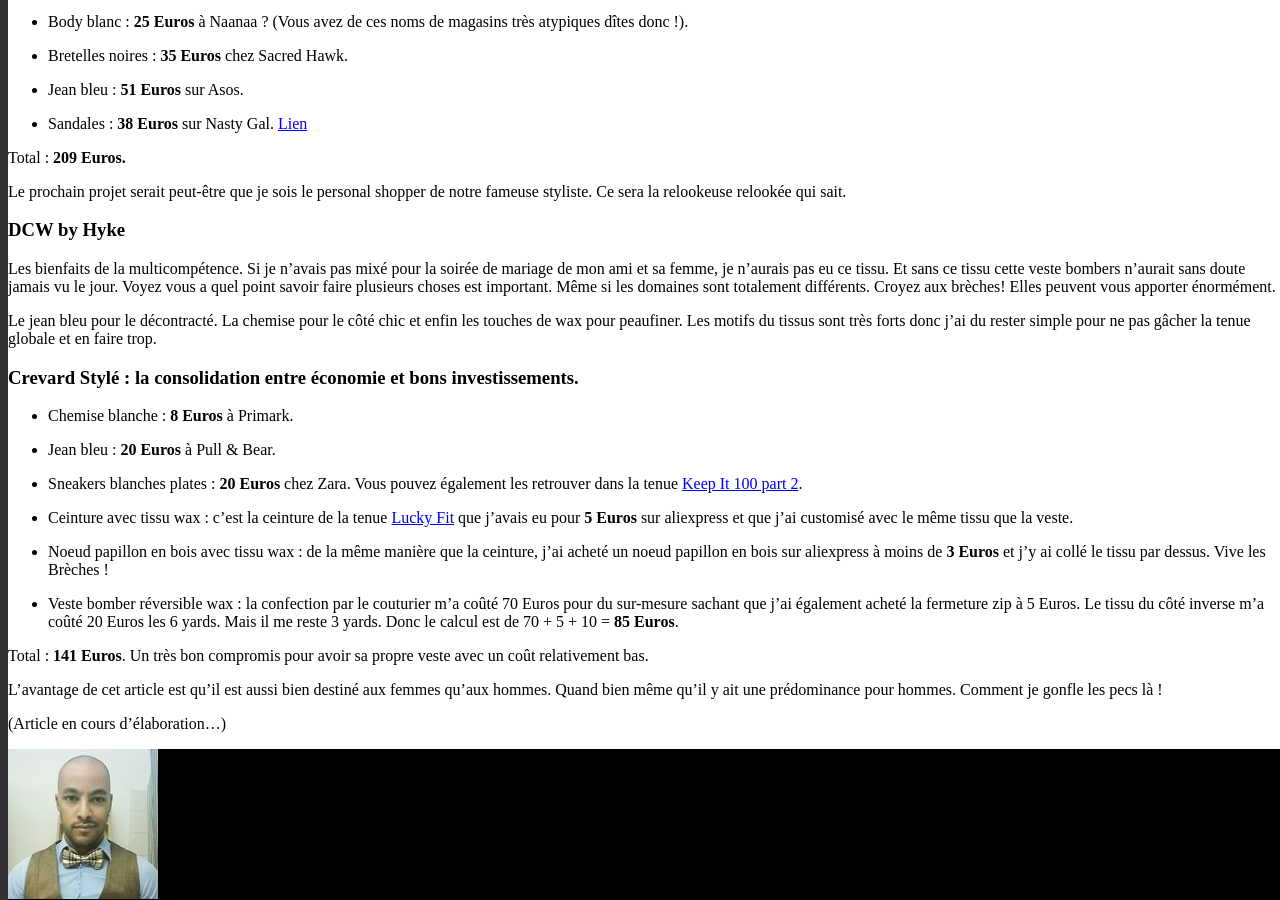
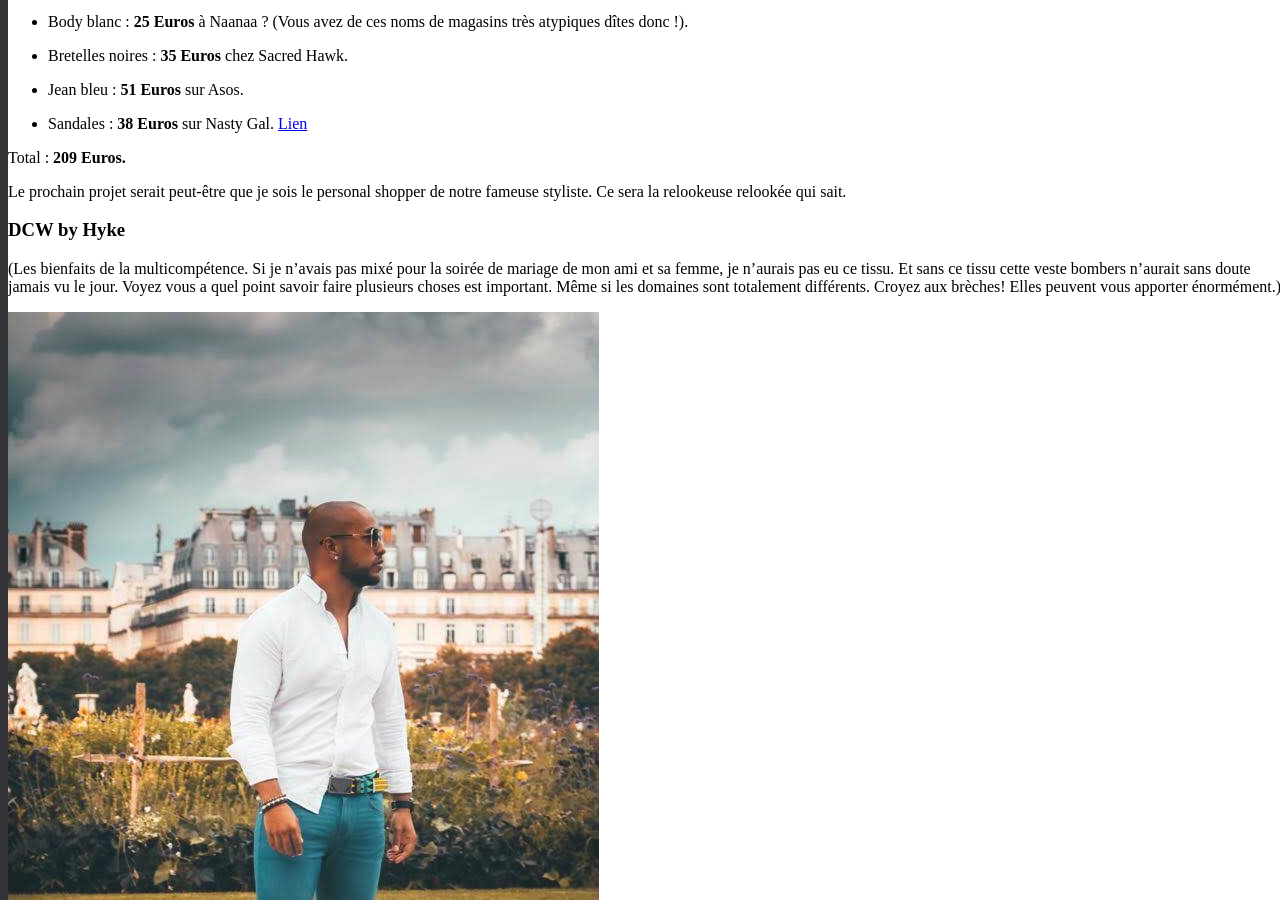
Before and after one commit to darkh2/darkh2.github.io, a Jekyll site: the page built from _posts/2018-08-26-Décontracté-Chic-&-Wax.md, in a window 1280 px wide and 900 px high, scrolled down 5107 px. Built offline with Jekyll 4.4.1, drawn with Linux system fonts in a browser that asks for light colours; comment, search, counter and statistics services are not loaded.

Commit message:
Update 2018-08-26-Décontracté-Chic-&-Wax.md

```diff
--- a/_posts/2018-08-26-Décontracté-Chic-&-Wax.md
+++ b/_posts/2018-08-26-Décontracté-Chic-&-Wax.md
@@ -59,7 +59,9 @@ Le prochain projet serait peut-être que je sois le personal shopper de notre fa
 
 ### DCW by Hyke
 
-Les bienfaits de la multicompétence. Si je n'avais pas mixé pour la soirée de mariage de mon ami et sa femme, je n'aurais pas eu ce tissu. Et sans ce tissu cette veste bombers n'aurait sans doute jamais vu le jour. Voyez vous a quel point savoir faire plusieurs choses est important. Même si les domaines sont totalement différents. Croyez aux brèches! Elles peuvent vous apporter énormément.
+(Les bienfaits de la multicompétence. Si je n'avais pas mixé pour la soirée de mariage de mon ami et sa femme, je n'aurais pas eu ce tissu. Et sans ce tissu cette veste bombers n'aurait sans doute jamais vu le jour. Voyez vous a quel point savoir faire plusieurs choses est important. Même si les domaines sont totalement différents. Croyez aux brèches! Elles peuvent vous apporter énormément.)
+
+![dcw_chemise]({{site.url}}/{{site.baseurl}}img/dcw_chemise.jpg)
 
 Le jean bleu pour le décontracté. La chemise pour le côté chic et enfin les touches de wax pour peaufiner. Les motifs du tissus sont très forts donc j'ai du rester simple pour ne pas gâcher la tenue globale et en faire trop.
 
```
